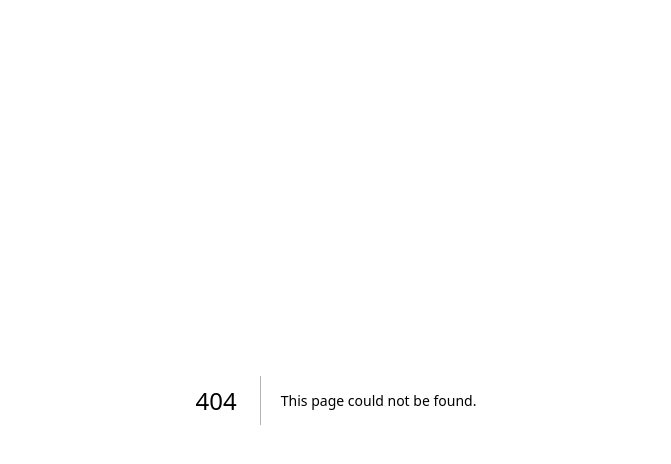
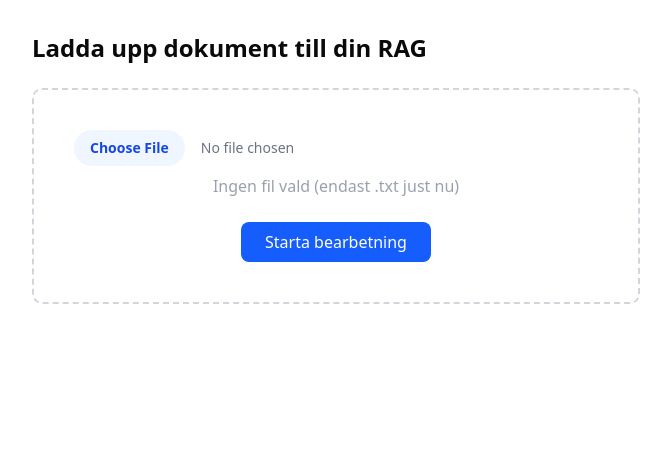
Before and after one commit to Jepennn/RAG-system, a Next.js app in the folder frontend/: page /files in a window 1280 px wide. Before the commit this address had no page. Shown: the top 464 px of the page, without its empty margins (304-975 px from the left). Built offline with nearby package versions, Linux system fonts and the light colour scheme.

Commit message:
added upload file stuff

```diff
--- /dev/null
+++ b/frontend/app/files/page.tsx
@@ -0,0 +1,92 @@
+"use client";
+
+import { useState } from "react";
+
+export default function FilesPage() {
+  const [file, setFile] = useState<File | null>(null);
+  const [uploading, setUploading] = useState(false);
+  const [message, setMessage] = useState("");
+
+  const handleFileChange = (e: React.ChangeEvent<HTMLInputElement>) => {
+    if (e.target.files) {
+      setFile(e.target.files[0]);
+    }
+  };
+
+  const uploadFile = async () => {
+    if (!file) {
+      alert("Välj en fil först!");
+      return;
+    }
+
+    setUploading(true);
+    setMessage("");
+
+    // FormData krävs för att skicka filer till FastAPI
+    const formData = new FormData();
+    formData.append("file", file);
+
+    try {
+      const response = await fetch("http://localhost:8000/upload", {
+        method: "POST",
+        body: formData,
+      });
+
+      if (response.ok) {
+        const data = await response.json();
+        setMessage(`Success: ${data.filename} är uppladdad!`);
+      } else {
+        setMessage("Något gick fel vid uppladdningen.");
+      }
+    } catch (error) {
+      console.error("Error:", error);
+      setMessage("Kunde inte ansluta till servern.");
+    } finally {
+      setUploading(false);
+    }
+  };
+
+  return (
+    <div className="max-w-2xl mx-auto p-8">
+      <h1 className="text-2xl font-bold mb-6">
+        Ladda upp dokument till din RAG
+      </h1>
+
+      <div className="border-2 border-dashed border-gray-300 p-10 rounded-lg text-center">
+        <input
+          type="file"
+          onChange={handleFileChange}
+          className="block w-full text-sm text-gray-500 file:mr-4 file:py-2 file:px-4 file:rounded-full file:border-0 file:text-sm file:font-semibold file:bg-blue-50 file:text-blue-700 hover:file:bg-blue-100"
+        />
+
+        <p className="mt-2 text-gray-400">
+          {file
+            ? `Vald fil: ${file.name}`
+            : "Ingen fil vald (endast .txt just nu)"}
+        </p>
+
+        <button
+          onClick={uploadFile}
+          disabled={!file || uploading}
+          className={`mt-6 px-6 py-2 rounded-md text-white font-medium ${
+            uploading ? "bg-gray-400" : "bg-blue-600 hover:bg-blue-700"
+          }`}
+        >
+          {uploading ? "Laddar upp..." : "Starta bearbetning"}
+        </button>
+      </div>
+
+      {message && (
+        <p
+          className={`mt-4 p-3 rounded ${
+            message.includes("Success")
+              ? "bg-green-100 text-green-700"
+              : "bg-red-100 text-red-700"
+          }`}
+        >
+          {message}
+        </p>
+      )}
+    </div>
+  );
+}
```
Also changed, not shown: 1 other file (tests, documents, lock files or other folders).
